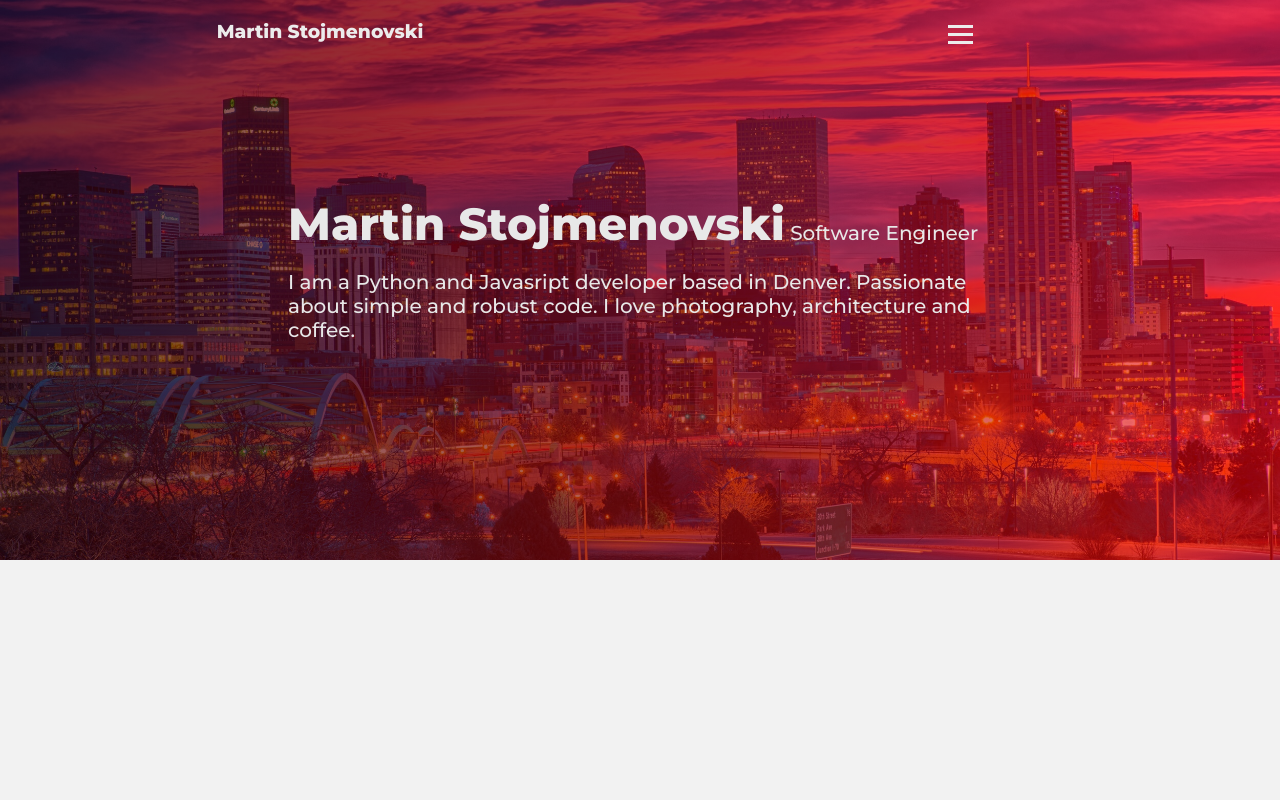
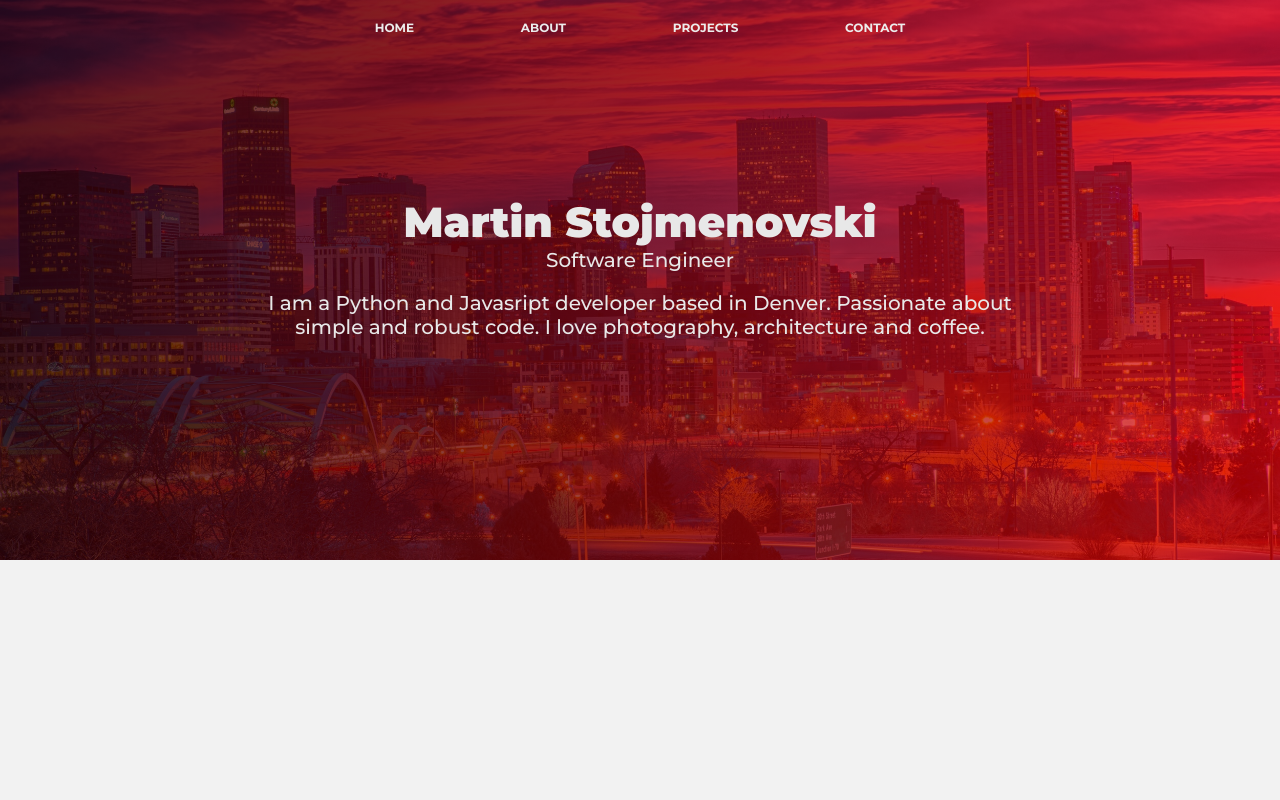
Before and after one commit to martinstojmenovski/Portfolio, a React (Create React App) app: page / in a window 1280 px wide. Shown: the top 800 px of the page. Built offline with nearby package versions, Linux system fonts and the light colour scheme.

Commit message:
working on a new design.

```diff
--- a/public/index.html
+++ b/public/index.html
@@ -27,7 +27,7 @@
 
   <link rel="preconnect" href="https://fonts.googleapis.com">
 <link rel="preconnect" href="https://fonts.gstatic.com" crossorigin>
-<link href="https://fonts.googleapis.com/css2?family=Montserrat:wght@400;500;800&family=Oswald:wght@300&display=swap" rel="stylesheet">
+<link href="https://fonts.googleapis.com/css2?family=Montserrat:ital,wght@0,100;0,200;0,300;0,400;0,500;0,600;0,700;0,800;0,900;1,100;1,200;1,300;1,400;1,500;1,600;1,700;1,800;1,900&family=Oswald:wght@300&display=swap" rel="stylesheet">
 </head>
 
 <body>
--- a/src/Components/Home.js
+++ b/src/Components/Home.js
@@ -5,8 +5,11 @@ function Home({ home }) {
     <div ref={home} className="homepage">
       <div className='background'>
         <div className='overlay'>
-          <div className='text'><h1 style={{fontWeight: '900', fontSize: '45px'}}>Martin Stojmenovski
-          <span style={{fontWeight: '500', fontSize: '20px', wordBreak: 'keep-all'}}> Software Engineer</span></h1>
+          <div className='text'>
+            <h1>
+            <span style={{fontWeight: '900', fontSize: '42px', whiteSpace:'nowrap'}}>Martin Stojmenovski </span></h1>
+            <p> <span style={{fontWeight: '500', fontSize: '20px', whiteSpace:'nowrap'}}> Software Engineer</span>
+          </p>
           <br/>
             <p style={{fontWeight: '500', fontSize: '20px'}}> I am a Python and Javasript developer based in Denver.
                 Passionate about simple and robust code.
--- a/src/Components/Navbar.js
+++ b/src/Components/Navbar.js
@@ -65,16 +65,16 @@ function Navbar() {
 
     // dropdown menu function - overflow hidden to stop page from scrolling
     const showHamburger = (index) => {
-        if(hamburger){
+        if (hamburger) {
             document.body.style.overflow = "hidden"
             setHamburger(!hamburger)
-        } else  {
+        } else {
             setHamburger(!hamburger)
             document.body.style.overflow = ""
         }
     }
-    const closeHamburger = () =>{
-        if(!hamburger){
+    const closeHamburger = () => {
+        if (!hamburger) {
             setHamburger(!hamburger)
             document.body.style.overflow = ""
         }
@@ -84,11 +84,19 @@ function Navbar() {
         <div>
 
             <nav className={blur ? 'navbar active' : 'navbar'} >
+                <div className={blur ? 'min-768 active' : 'min-768'}>
+                    <ul>
+                        <li  className={blur ? 'li-768 active' : 'li-768'} onClick={() => scrollToSection(home)} >HOME</li>
+                        <li className={blur ? 'li-768 active' : 'li-768'} onClick={() => scrollToSection(about)} >ABOUT</li>
+                        <li className={blur ? 'li-768 active' : 'li-768'} onClick={() => scrollToSection(project)} >PROJECTS</li>
+                        <li className={blur ? 'li-768 active' : 'li-768'} onClick={() => scrollToSection(skills)} >CONTACT</li>
+                    </ul>
+                </div>
                 <div className={hamburger ? 'dropmenu' : 'dropmenu active'} >
 
-                <div className='progress-bar' style={{ width: `${progressBar}%` }}></div>
+                    <div className='progress-bar' style={{ width: `${progressBar}%` }}></div>
 
-                    <div className='logo'  onClick={closeHamburger}>
+                    <div className='logo' onClick={closeHamburger}>
                         <h3 className={blur ? 'brand active' : 'brand'} >Martin Stojmenovski</h3>
                     </div>
 
--- a/src/Components/home-model2.css
+++ b/src/Components/home-model2.css
@@ -14,12 +14,13 @@
     left: 0;
     width: 100%;
     height: 100%;
-    background: linear-gradient(to right, rgba(45, 0, 0, 0.683),  rgba(255, 0, 0, 0.583) 100%);
+    background: linear-gradient(to right, rgba(45, 0, 0, 0.8),  rgba(227, 0, 0, 0.7) 100%);
   }
   .background .text{
     position: relative;
-    max-width: 55%;
+    max-width: 60%;
     margin: auto;
     top:35%;
     color: rgb(232, 232, 232);
+    text-align: center;
   }
--- a/src/Components/navbar.css
+++ b/src/Components/navbar.css
@@ -29,7 +29,7 @@
 }
 
 .logo {
-  flex: 1;
+  /* flex: 1; */
   /* padding: 20px; */
   text-align: center;
 
@@ -45,7 +45,8 @@
   padding: 10px 20px 20px 20px;
 }
 .hamburger{
-  flex: 1;
+  /* flex: 1; */
+  width: 30%;
   display: flex;
   flex-direction: column;
   justify-content: center;
@@ -56,6 +57,7 @@
   background-color: rgba(0, 0, 0, 0.9);
   align-items: flex-start;
   animation: fadeInRight 0.7s linear;
+
 }
 
 @keyframes fadeInRight {
@@ -81,12 +83,11 @@
 
 li {
   list-style: none;
-  padding: 10px;
   cursor:pointer;
-  font-size: larger;
-  font-weight: 500;
-  color: white;
-  text-align: center;
+  /* font-size: larger; */
+  /* font-weight: 500; */
+  color: #ececec;
+  /* text-align: center; */
 }
 
 .dropmenu.active .bar:nth-child(2) {
@@ -136,11 +137,40 @@ li {
   background: #1b1b1b;
   z-index: 3;
 }
+@media screen and (min-width: 768px) {
+ .dropmenu{
+  display: none;
+ }
+ .min-768{
+  max-width: 55%;
+  margin: auto;
+  font-size: 12px;
 
+ }
+ .min-768.active{
+  color: #1b1b1b;
+}
+ .min-768 ul{
+  display: flex;
+  justify-content: space-evenly;
+ }
+ .li-768{
+  font-weight: 700;
+  padding: 20px;
+ }
+ .li-768.active{
+  color: #1b1b1b;
+  padding: 10px 20px 20px 20px;
+ }
+
+}
 @media screen and (max-width: 768px) {
   .logo {
     flex: 1;
   }
+  .min-768{
+   display: none;
+   }
 }
 
 @media screen and (max-width: 480px) {
```
